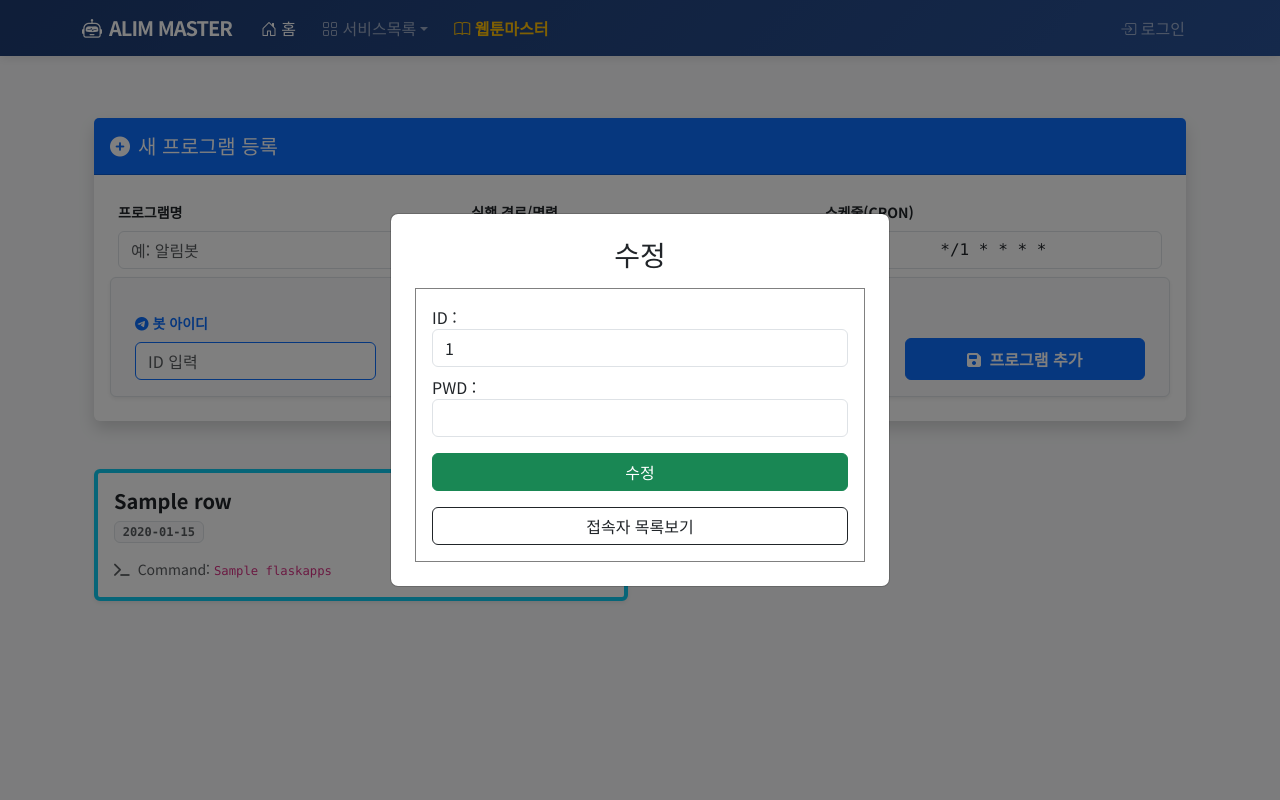
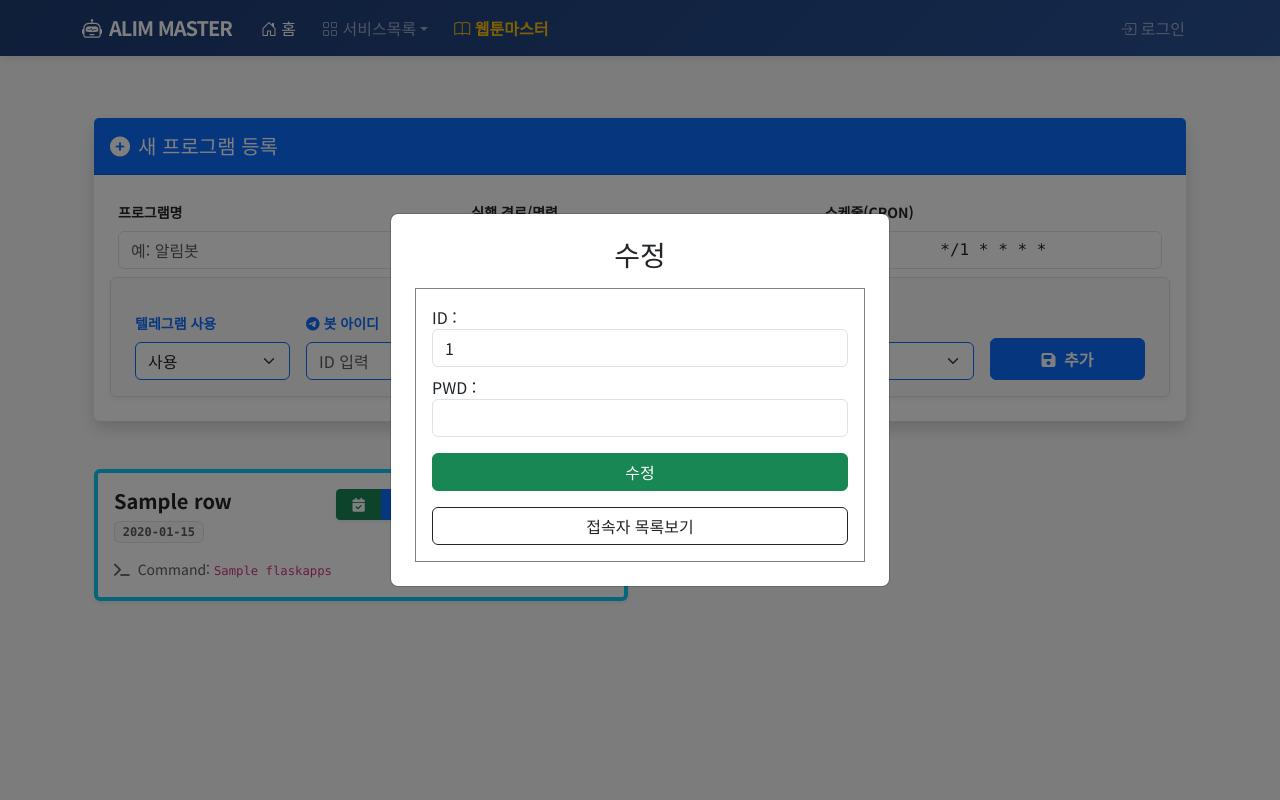
Before and after one commit to k45734/flask_web, a Flask app: template templates/program.html in a window 1280 px wide. Run offline with Flask 3, Linux system fonts and the light colour scheme; the template is opened without the code that fills it: most values are stand-ins (such as "Sample title", 1, 10 or a date in 2020); parts of the project's set-up code (start-up, migrations or seed data) failed here and were passed over; some libraries are stand-ins or nearby versions.

Commit message:
동작안하는 부분 수정

```diff
--- a/templates/program.html
+++ b/templates/program.html
@@ -6,7 +6,7 @@
             <h5 class="mb-0"><i class="fas fa-plus-circle me-2"></i>새 프로그램 등록</h5>
         </div>
         <div class="card-body p-4">
-            <form action="start" method="POST">
+            <form action="{{ url_for('sub3.start') }}" method="POST">
                 <div class="row g-3 mb-4">
                     <div class="col-md-4">
                         <label class="form-label fw-bold small">프로그램명</label>
@@ -23,11 +23,18 @@
                 </div>
 
                 <div class="row g-3 p-3 bg-light rounded shadow-sm border">
+                    <div class="col-md-2">
+                        <label class="form-label fw-bold small text-primary">텔레그램 사용</label>
+                        <select class="form-select border-primary" name="FLASKTELGM">
+                            <option value="True">사용</option>
+                            <option value="False">미사용</option>
+                        </select>
+                    </div>
                     <div class="col-md-3">
                         <label class="form-label fw-bold small text-primary"><i class="fab fa-telegram me-1"></i>봇 아이디</label>
                         <input type="text" class="form-control border-primary" name="FLASKBOTID" placeholder="ID 입력">
                     </div>
-                    <div class="col-md-4">
+                    <div class="col-md-3">
                         <label class="form-label fw-bold small text-primary">텔레그램 토큰</label>
                         <input type="text" class="form-control border-primary" name="FLASKTOKEN" placeholder="Token 입력">
                     </div>
@@ -38,9 +45,9 @@
                             <option value="False">소리알림</option>
                         </select>
                     </div>
-                    <div class="col-md-3 d-flex align-items-end">
+                    <div class="col-md-2 d-flex align-items-end">
                         <button type="submit" class="btn btn-primary w-100 fw-bold py-2">
-                            <i class="fas fa-save me-1"></i> 프로그램 추가
+                            <i class="fas fa-save me-1"></i> 추가
                         </button>
                     </div>
                 </div>
@@ -59,16 +66,22 @@
                             <span class="badge bg-light text-muted border font-monospace">{{ row["FLASKTIME"] }}</span>
                         </div>
                         <div class="btn-group shadow-sm">
-                            <a href="ok/{{ row['FLASKAPPSNAME'] }}" class="btn btn-success btn-sm px-3" title="실행">
+                            <a href="{{ url_for('sub3.ok', FLASKAPPSNAME=row['FLASKAPPSNAME']) }}" class="btn btn-success btn-sm px-3" title="스케줄 등록">
+                                <i class="fas fa-calendar-check"></i>
+                            </a>
+                            <a href="{{ url_for('sub3.now', FLASKAPPSNAME=row['FLASKAPPSNAME']) }}" class="btn btn-primary btn-sm px-3" title="즉시 실행">
                                 <i class="fas fa-play"></i>
                             </a>
-                            <a href="no/{{ row['FLASKAPPSNAME'] }}" class="btn btn-danger btn-sm px-3" title="중지">
+                            <a href="{{ url_for('sub3.cancle', FLASKAPPSNAME=row['FLASKAPPSNAME']) }}" class="btn btn-warning btn-sm px-3" title="스케줄 취소">
                                 <i class="fas fa-stop"></i>
                             </a>
-                            <a href="/sub3/edit/{{ row['FLASKAPPSNAME'] }}" class="btn btn-outline-dark btn-sm px-3" title="설정수정">
+                            <a href="{{ url_for('sub3.kill', FLASKAPPSNAME=row['FLASKAPPSNAME']) }}" class="btn btn-danger btn-sm px-3" title="프로세스 강제종료">
+                                <i class="fas fa-skull"></i>
+                            </a>
+                            <a href="{{ url_for('sub3.edit', FLASKAPPSNAME=row['FLASKAPPSNAME']) }}" class="btn btn-outline-dark btn-sm px-3" title="설정수정">
                                 <i class="fas fa-cog"></i>
                             </a>
-                            <a href="del/{{ row['FLASKAPPSNAME'] }}" class="btn btn-light btn-sm px-3 border" onclick="return confirm('정말 삭제할까요?')" title="삭제">
+                            <a href="{{ url_for('sub3.databasedel', FLASKAPPSNAME=row['FLASKAPPSNAME']) }}" class="btn btn-light btn-sm px-3 border" onclick="return confirm('정말 삭제할까요?')" title="삭제">
                                 <i class="fas fa-trash-alt text-danger"></i>
                             </a>
                         </div>
```
Also changed, not shown: pages/sub3_page.py (+26 -25 lines).
